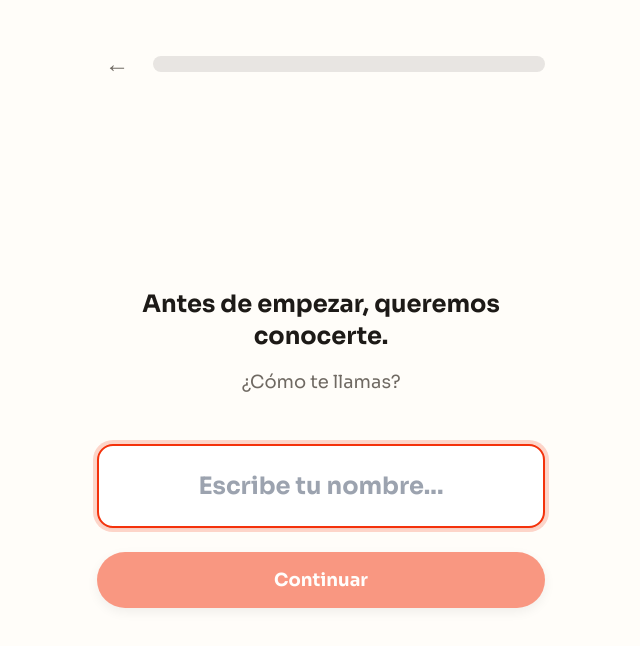
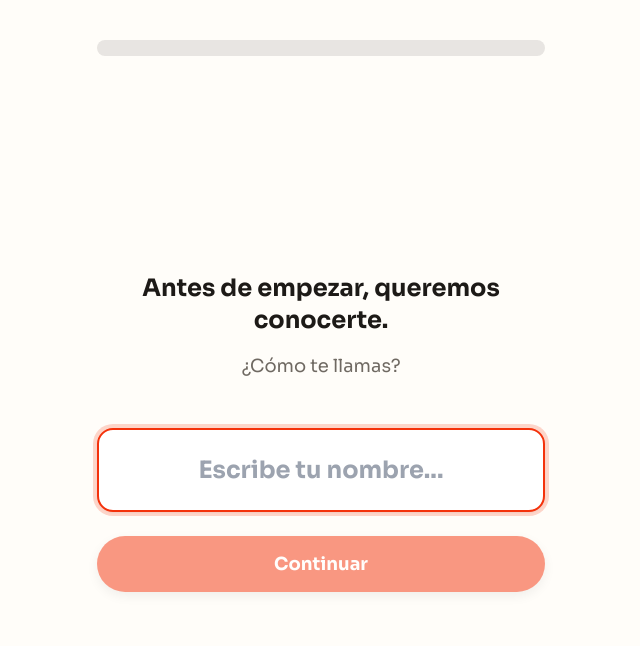
Before and after one commit to brianlabzzz-gif/thinkers-hi-demo, a React (Vite) app: page /onboarding in a window 1280 px wide. Shown: the top 646 px of the page, without its empty margins (319-959 px from the left). Built offline with nearby package versions, Linux system fonts and the light colour scheme.

Commit message:
Quita flecha de volver en onboarding

```diff
--- a/src/views/Onboarding.jsx
+++ b/src/views/Onboarding.jsx
@@ -87,11 +87,6 @@ export default function Onboarding() {
     }
   };
 
-  const handleBack = () => {
-    if (step > 0) setStep(step - 1);
-    else navigate('/');
-  };
-
   const selectOption = (questionId, optionId) => {
     if (isTransitioning) return;
     setIsTransitioning(true);
@@ -122,17 +117,6 @@ export default function Onboarding() {
   return (
     <div className="min-h-screen bg-soft-surface text-ink flex flex-col items-center p-6 relative overflow-hidden">
       <div className="w-full max-w-md flex items-center gap-4 mt-4 z-20">
-        {step < 4 ? (
-        <button
-          onClick={handleBack}
-          className="text-ink-muted text-2xl font-bold p-2 hover:bg-ink/5 rounded-xl transition-colors focus-visible:ring-2 focus-visible:ring-thinkers-orange"
-          aria-label="Volver"
-        >
-          ←
-        </button>
-        ) : (
-        <div className="w-10" />
-        )}
         <div className="flex-1 h-4 bg-ink/10 rounded-full overflow-hidden" role="progressbar" aria-valuenow={step} aria-valuemin={0} aria-valuemax={totalSteps - 1}>
           <motion.div
             className="h-full bg-thinkers-orange rounded-full"
```
